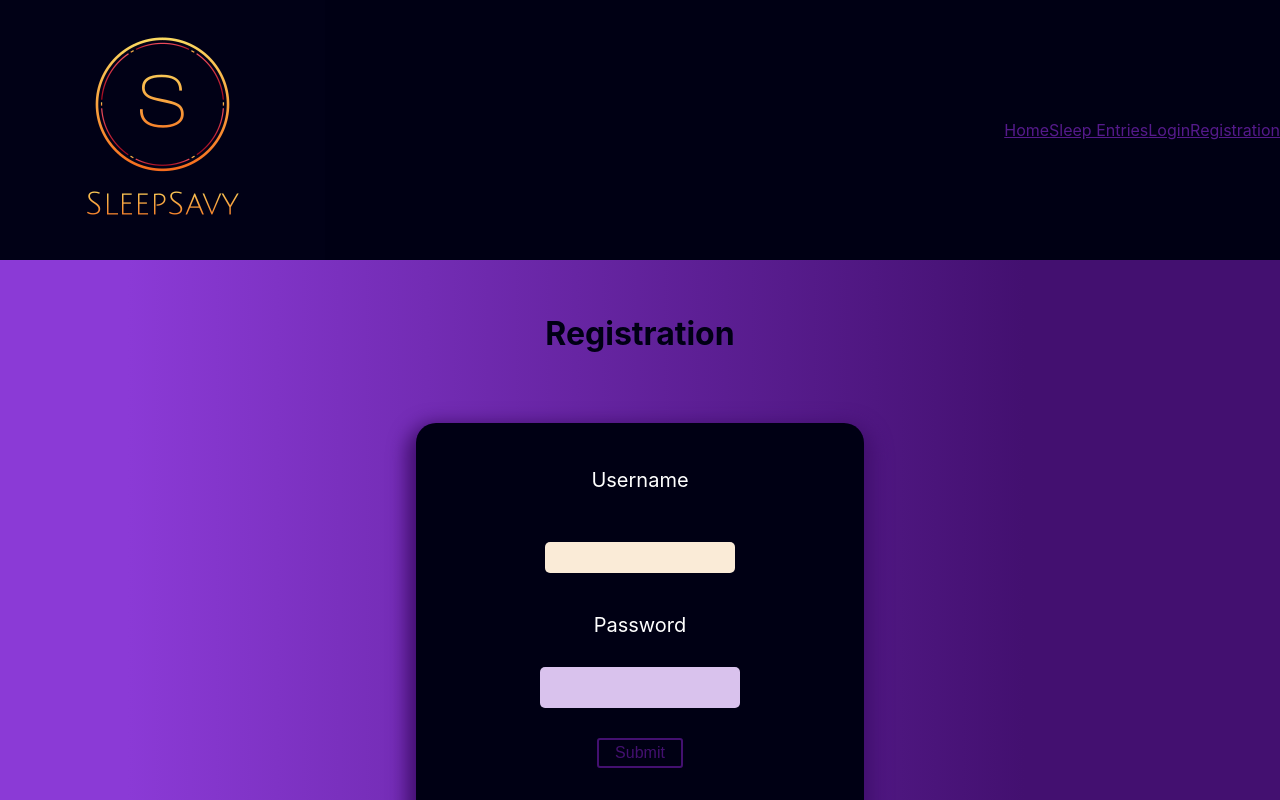
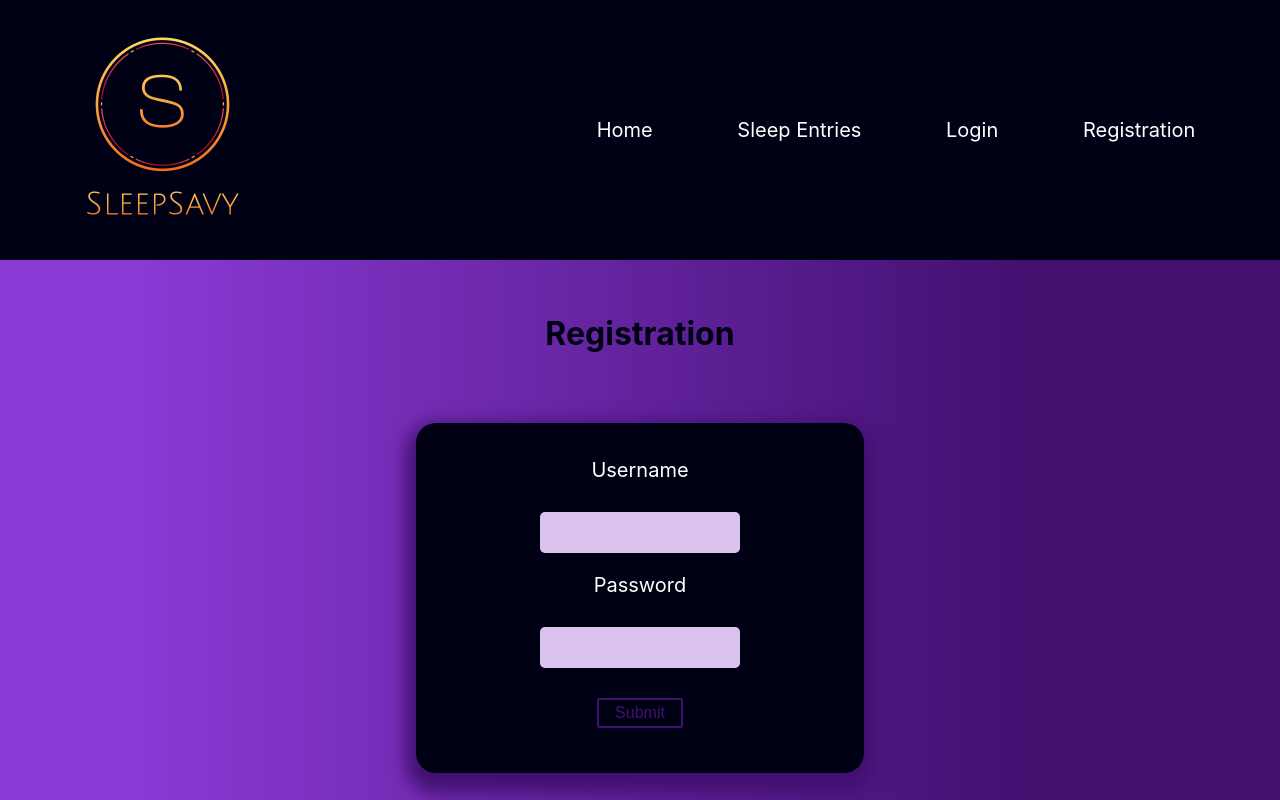
Before and after one commit to Build-Week-Sleep-Tracker-Lambda/Front-End, a React (Create React App) app in the folder sleep-savy/: page /registration in a window 1280 px wide. Shown: the top 800 px of the page. Built offline with nearby package versions, Linux system fonts and the light colour scheme.

Commit message:
added links

```diff
--- a/sleep-savy/src/App.css
+++ b/sleep-savy/src/App.css
@@ -68,12 +68,12 @@ form {
   margin: 0 auto;
 }
 
-.containerSignUp {
+.container {
   /* border: 1px solid red; */
   margin-top: 5%;
 }
 
-.customFormSignUp {
+.customForm {
   background-color: rgb(0, 0, 20);
   border-radius: 20px;
   box-shadow: 0px 10px 18px 10px #431070;
@@ -84,14 +84,14 @@ h1 {
   color:  rgb(0, 0, 20);
 }
 
-.navBarSignUp {
+.navBar {
   background-color: rgb(1, 1, 22);
   display: flex;
   justify-content: space-between;
   align-items: center;
 }
 
-.linksSignUp {
+.links {
   /* border: 1px solid gold; */
   width: 60%;
   display: flex;
@@ -99,7 +99,7 @@ h1 {
 }
 
 
-.linkSignUp {
+.link {
  color: white;
  text-decoration: none;
  font-size: 20px;
@@ -115,7 +115,7 @@ h1 {
 }
 
 
-.linkSignUp:hover {
+.link:hover {
   color: #FFBA08;
 }
 
--- a/sleep-savy/src/App.js
+++ b/sleep-savy/src/App.js
@@ -22,8 +22,7 @@ function App() {
         <Switch>
           <PrivateRoute path="/sleep" component={Home} />
           <Route path="/add" render={props => <AddForm {...props} />} />
-          <Route path="/edit/:id" render={props => <EditForm {...props} /> } />
-          <Route component={Login} />
+          <Route path="/edit/:id" render={props => <EditForm {...props} />} />
         </Switch>
 
       </div>
--- a/sleep-savy/src/components/NavBar.js
+++ b/sleep-savy/src/components/NavBar.js
@@ -7,10 +7,10 @@ function NavBar() {
         <div className='navBar'>
             <img src={logo} alt='logo' />
             <div className='links'>
-                <Link className='link'>Home</Link>
-                <Link className='link'>Sleep Entries</Link>
-                <Link className='link'>Login</Link>
-                <Link className='link'>Registration</Link>
+                <Link to='#' className='link'>Home</Link>
+                <Link to='/sleep' className='link'>Sleep Entries</Link>
+                <Link to='/' className='link'>Login</Link>
+                <Link to='/registration' className='link'>Registration</Link>
             </div>
         </div>
     )
--- a/sleep-savy/src/components/SignUp.js
+++ b/sleep-savy/src/components/SignUp.js
@@ -1,4 +1,4 @@
-import React, {useState, useEffect} from 'react';
+import React, { useState, useEffect } from 'react';
 // import { withFormik, Form, Field } from "formik";
 // import * as Yup from "yup";
 import axios from "axios";
@@ -41,18 +41,18 @@ const Button = styled.button`
     color: white;
   }`
 
-const SignUp = () =>{
+const SignUp = () => {
     const [user, setUser] = useState({
-        username:"",
-        password:""
+        username: "",
+        password: ""
     })
-    const handleChange = e =>{
+    const handleChange = e => {
         setUser({
             ...user,
             [e.target.name]: e.target.value
         })
     }
-    const handleSubmit = e =>{
+    const handleSubmit = e => {
         e.preventDefault(
             axios.post("https://sleepsavy.herokuapp.com/api/auth/register", user)
                 .then(response => {
@@ -63,18 +63,18 @@ const SignUp = () =>{
                 })
         )
     }
-    return(
-        <div className='containerSignUp'>
+    return (
+        <div className='container'>
             <h1>Registration</h1>
-            <form  className='customFormSignUp' onSubmit={handleSubmit}>
+            <form className='customForm' onSubmit={handleSubmit}>
                 <Label><label>Username
 
                 </label></Label>
-                <Input className="input" type="text" name="username" value={user.username} onChange={handleChange} required/>
+                <Input type="text" name="username" value={user.username} onChange={handleChange} required />
                 <Label><label>Password
 
                 </label></Label>
-                <Input type="password" name="password" value={user.password} onChange={handleChange} required/>
+                <Input type="password" name="password" value={user.password} onChange={handleChange} required />
                 <Button type="submit">Submit</Button>
             </form>
         </div>
```
Also changed, not shown: 1 other file (tests, documents, lock files or other folders). Lines whose indentation alone changed are shown as unchanged.
